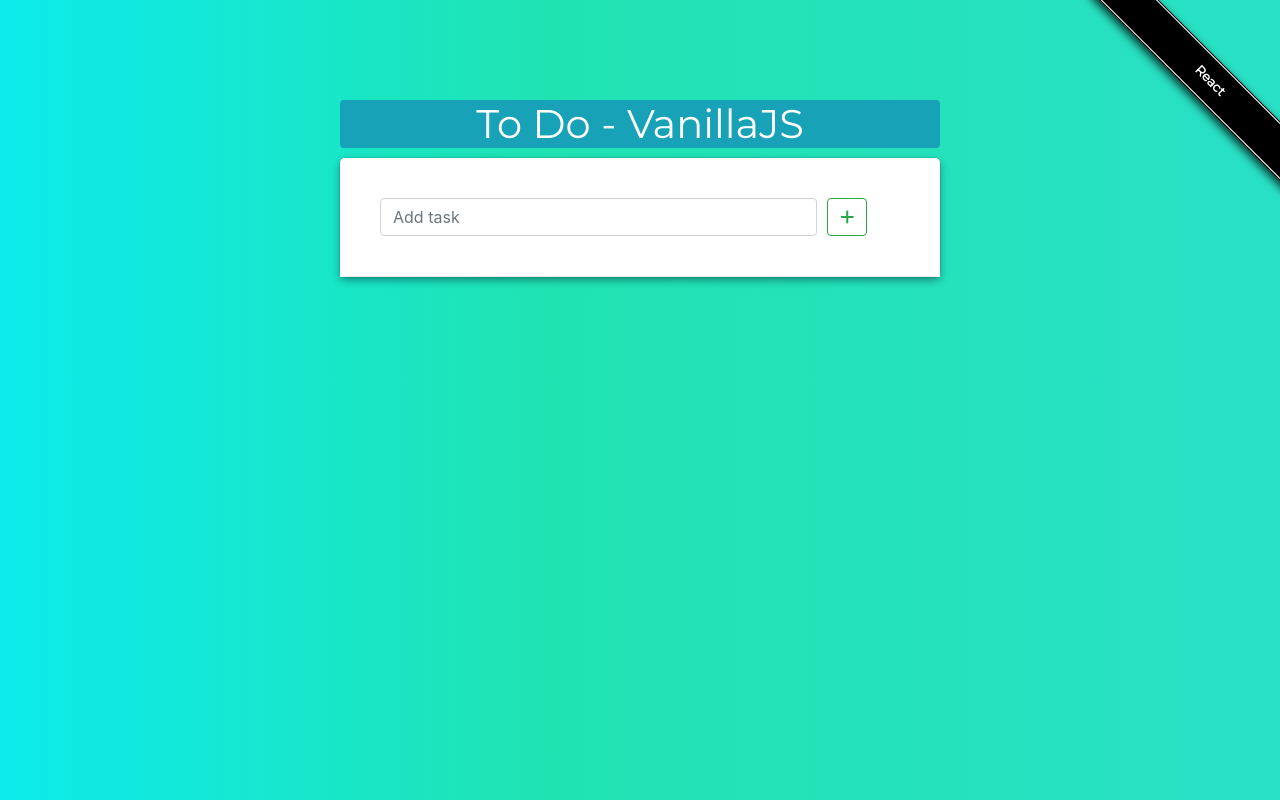
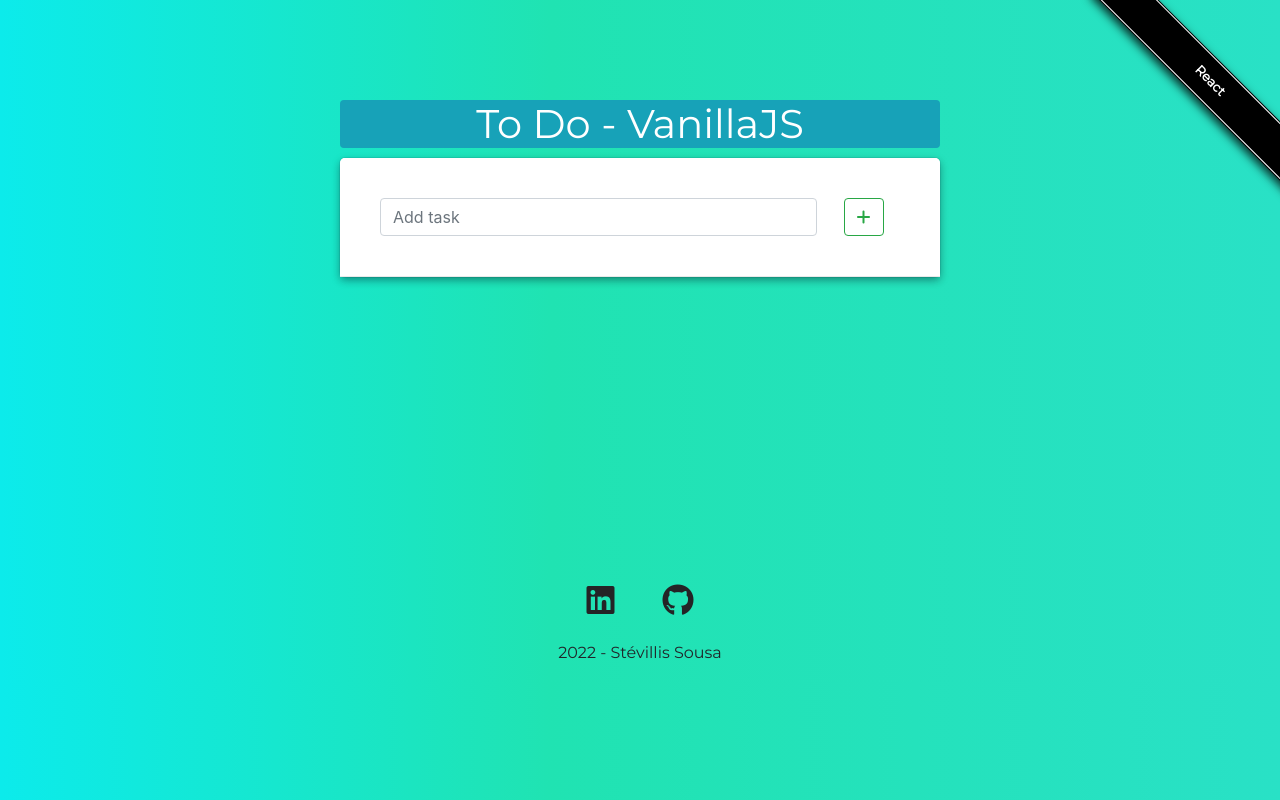
Before and after one commit to stevillis/todo_drf, a Django app: page / in a window 1280 px wide. Run offline with Django 4.2, Linux system fonts and the light colour scheme; some libraries are stand-ins or nearby versions.

Commit message:
Add Linkedin and GitHub links

```diff
--- a/frontend/static/frontend/css/style.css
+++ b/frontend/static/frontend/css/style.css
@@ -5,6 +5,23 @@ body {
 
 h1, h2, h3, h4, h5, p, span, strike {
     font-family: 'Montserrat', sans-serif;
+}
+
+footer {
+    padding-top: 200px;
+}
+
+footer ul {
+    font-size: 2rem;
+}
+
+footer i {
+    color: #242426;
+}
+
+footer i:hover {
+    background-color: #21e3b4;
+    color: #fff;
 }
 
 #task-container {
--- a/frontend/templates/frontend/list-task.html
+++ b/frontend/templates/frontend/list-task.html
@@ -37,7 +37,7 @@
                         <input id="title" class="form-control" type="text" name="title" placeholder="Add task"
                                maxlength="60">
                     </div>
-                    <div style="flex: 1">
+                    <div style="flex: 1" class="d-flex justify-content-center">
                         <button id="submit" class="btn btn-outline-success" type="submit">
                             <i class="fa-solid fa-plus"></i>
                         </button>
@@ -48,6 +48,18 @@
 
         <div id="list-wrapper" class="border-rounded-bottom"></div>
     </div>
+
+    <footer>
+        <ul class="d-flex justify-content-center list-unstyled">
+            <li class="mx-4">
+                <a href="https://www.linkedin.com/in/stevillis/" target="_blank"><i class="fab fa-linkedin"></i></a>
+            </li>
+            <li class="mx-4">
+                <a href="https://github.com/stevillis" target="_blank"><i class="fab fa-github"></i></a>
+            </li>
+        </ul>
+        <p class="text-black text-center">2022 - Stévillis Sousa</p>
+    </footer>
 </div>
 
 <script src="https://code.jquery.com/jquery-3.2.1.slim.min.js"
```
